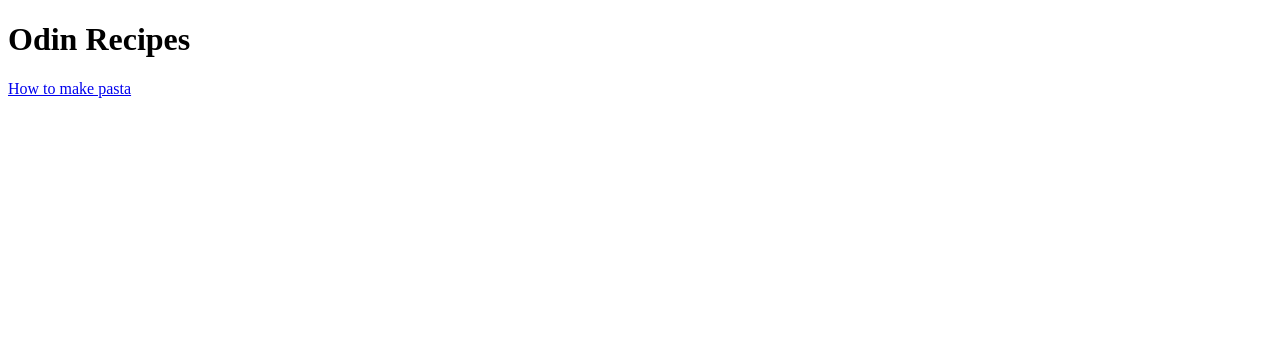
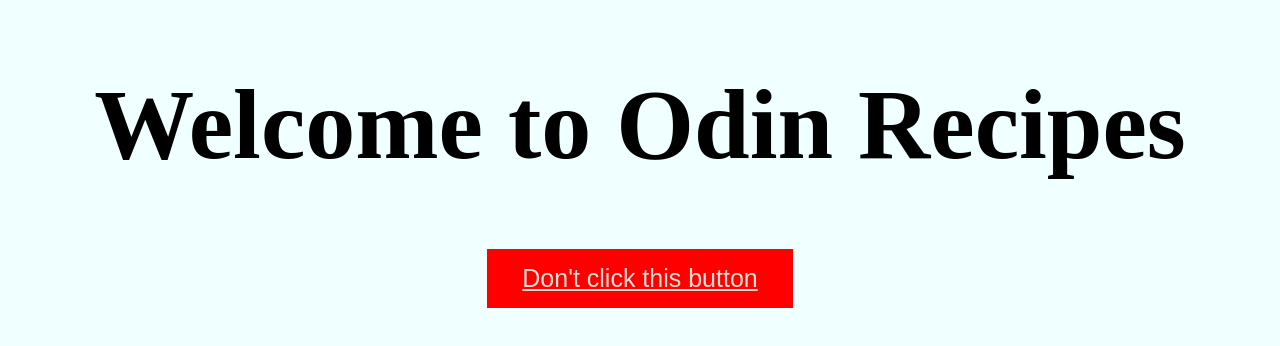
Before and after one commit to ibrahimsenx/odin-recipes, a plain HTML site: page index.html in a window 1280 px wide. Drawn offline with Linux system fonts and the light colour scheme.

Commit message:
Fix error

```diff
--- a/index.html
+++ b/index.html
@@ -2,12 +2,9 @@
 <html lang="en">
 <head>
  <title>Odin Recipes</title>
-
+<link rel="stylesheet" href="style.css">
 </head>
 <body>
-
-<h1>Odin Recipes</h1>
-<a href="recipes/pasta.html">How to make pasta</a>
-</body>
-
+<h1>Welcome to Odin Recipes</h1>
+<button><a href="recipes/pasta.html">Don't click this button</a></button>
 </html>
```
Also changed, not shown: recipes/pasta.html (+3 -22 lines).
